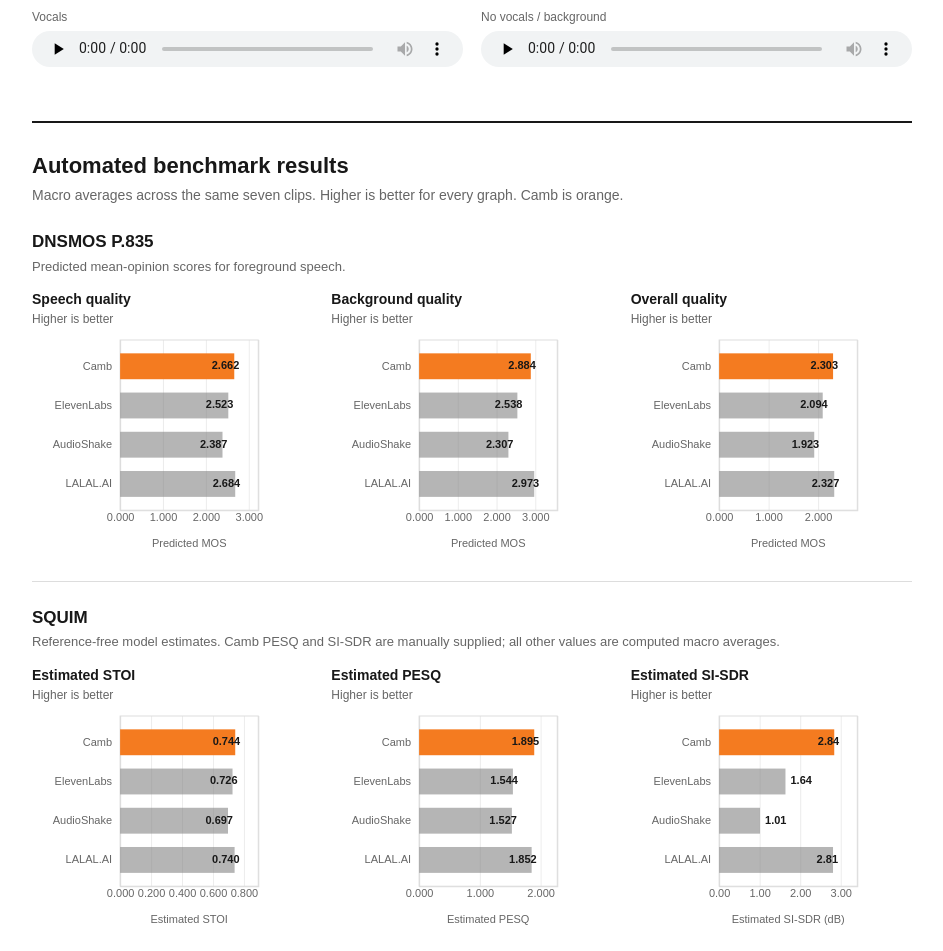
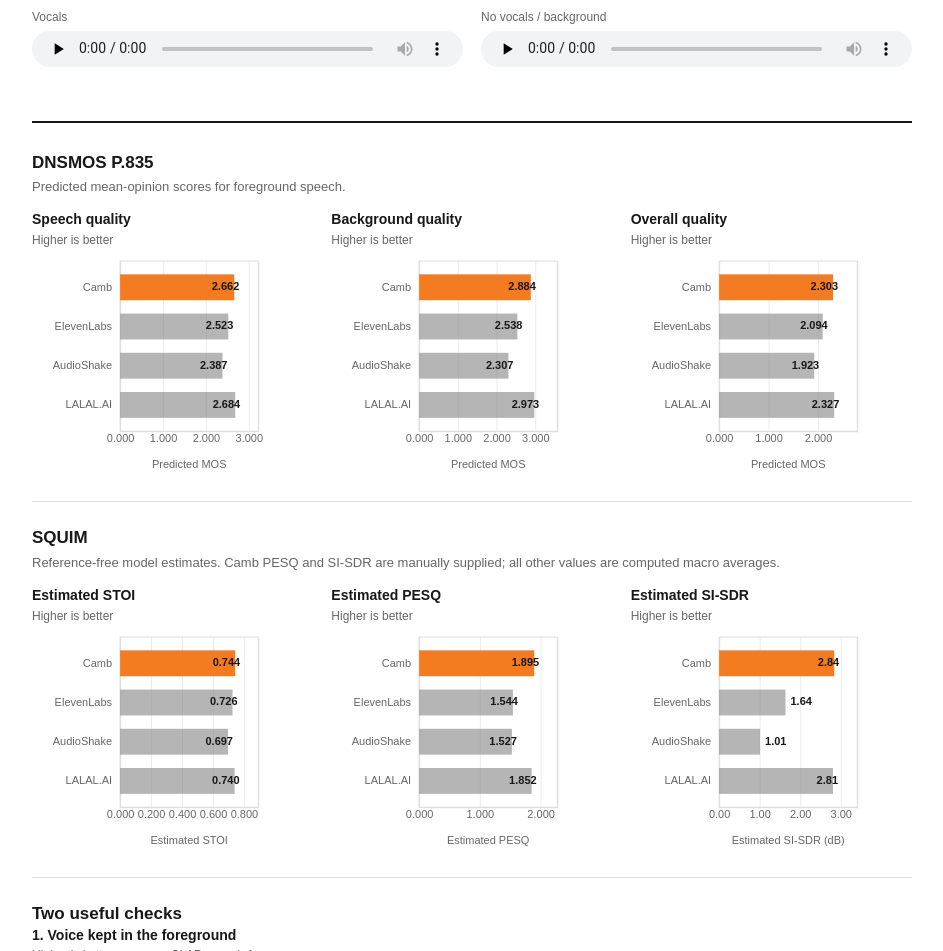
Before and after one commit to vishnugowrisetty/separator-fg-bg-comparison, a plain HTML site: page index.html in a window 1280 px wide. Shown: the part 1146-2097 px from the top of the page, without its empty margins (168-1111 px from the left). Drawn offline with nearby package versions, Linux system fonts and the light colour scheme.

Commit message:
Remove benchmark intro copy

```diff
--- a/index.html
+++ b/index.html
@@ -31,8 +31,6 @@
     .stem span { display: block; margin-bottom: 5px; color: #666; font-size: 12px; }
     audio { display: block; width: 100%; height: 36px; }
     .benchmark-metrics { margin-top: 34px; padding-top: 28px; border-top: 2px solid #181818; }
-    .benchmark-metrics > h2 { font-size: 22px; }
-    .metrics-summary { margin: 5px 0 24px; color: #666; font-size: 14px; }
     .metric-family + .metric-family { margin-top: 28px; padding-top: 24px; border-top: 1px solid #ddd; }
     .metric-family h3 { margin: 0; font-size: 17px; }
     .metric-note { margin: 4px 0 14px; color: #666; font-size: 13px; }
@@ -108,10 +106,7 @@
       </div>
     </section>
 
-    <section class="benchmark-metrics" id="benchmark-metrics" aria-labelledby="metrics-title">
-      <h2 id="metrics-title">Automated benchmark results</h2>
-      <p class="metrics-summary">Macro averages across the same seven clips. Higher is better for every graph. Camb is orange.</p>
-
+    <section class="benchmark-metrics" id="benchmark-metrics" aria-label="Benchmark metrics">
       <section class="metric-family" aria-labelledby="dnsmos-title">
         <h3 id="dnsmos-title">DNSMOS P.835</h3>
         <p class="metric-note">Predicted mean-opinion scores for foreground speech.</p>
```
